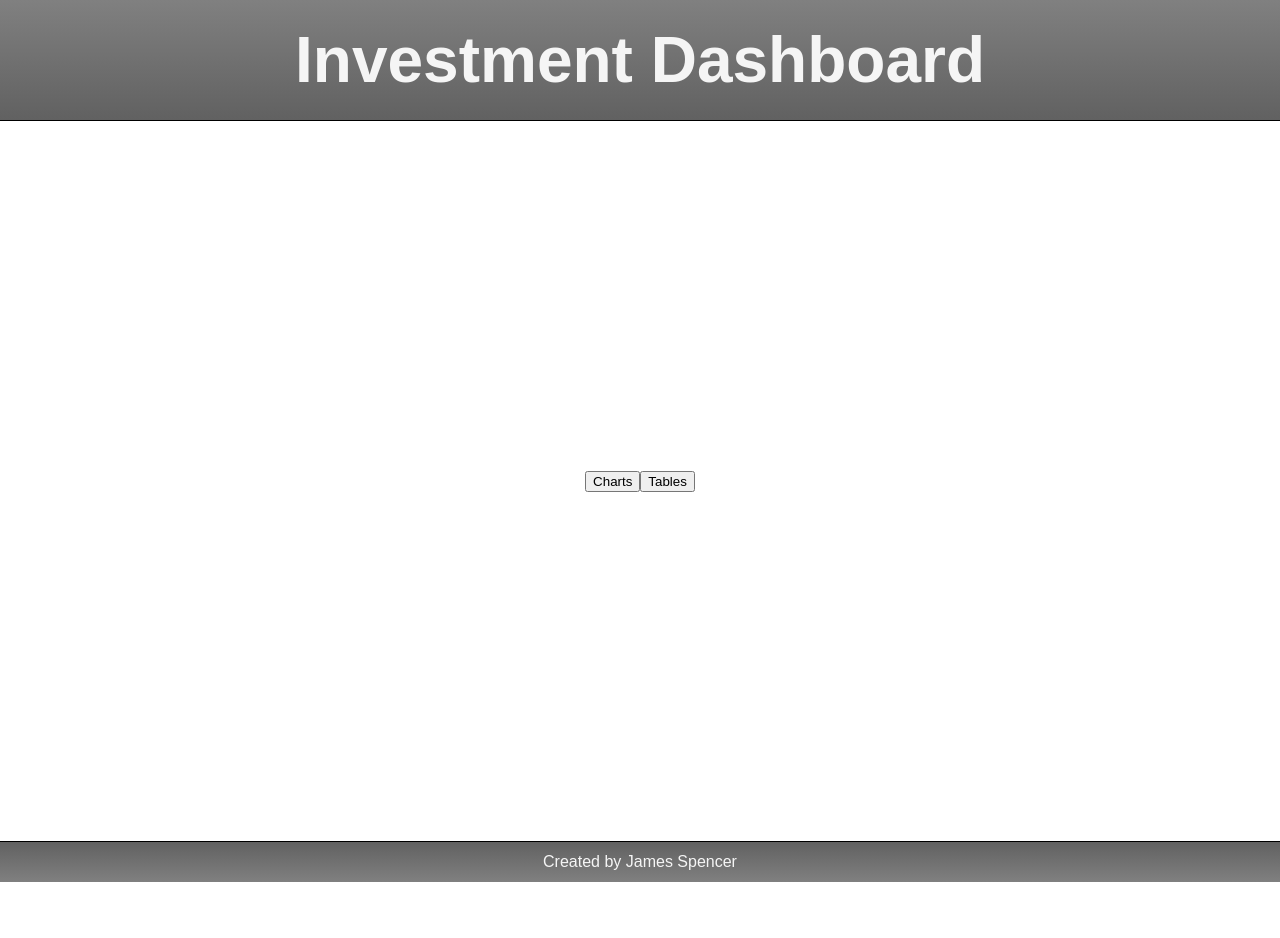
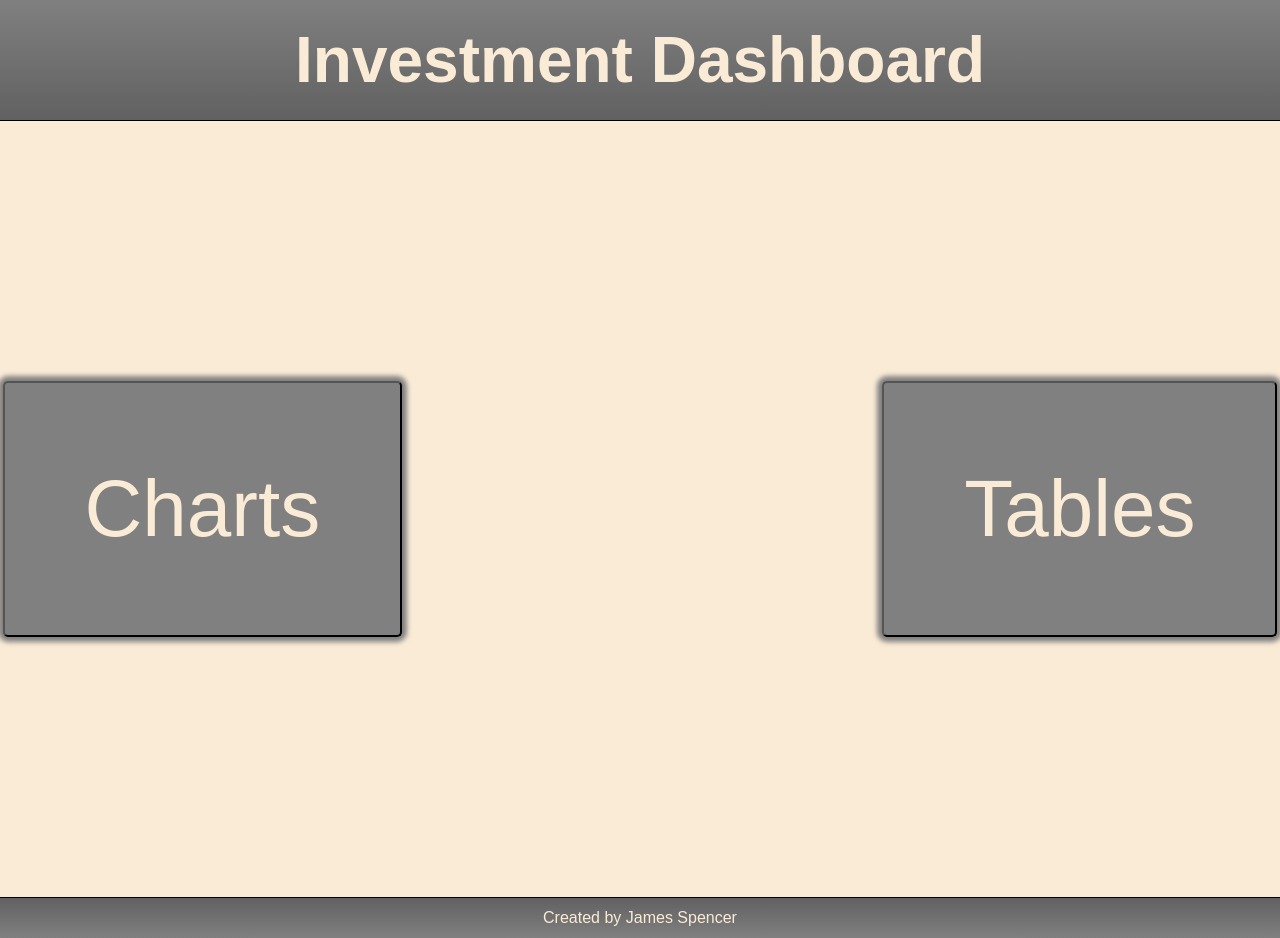
Before and after one commit to jkcswd/Investment-Dashboard-frontend, a React (Create React App) app: page / in a window 1280 px wide. Before the commit the page ends 882 px from the top, so only its background shows below. Built offline with nearby package versions, Linux system fonts and the light colour scheme.

Commit message:
Add button and SVG styles

```diff
--- a/src/App.css
+++ b/src/App.css
@@ -1,5 +1,6 @@
 .App {
   height: 100%;
+  color:antiquewhite
 }
 
 header {
@@ -20,6 +21,7 @@ main {
   display: flex;
   align-items: center;
   justify-content: center;
+  background-color: antiquewhite;
 }
 
 footer {
@@ -34,7 +36,29 @@ footer {
 }
 
 header, footer {
+  color: antiquewhite;
+}
 
-  color: whitesmoke;
+.App button {
+  font-size: 5em;
+  color: antiquewhite;
+  border-radius: 5px;
+  padding: 1em;
+  margin: 3em;
+  background-color: grey;
+  box-shadow: 0 0 5px 5px grey;
+  transition: 500ms;
+}
 
+.App button:hover {
+  transform: scale(1.1);
 }
+
+.Table {
+  color: black;
+}
+
+svg {
+  background-color: white;
+  color: black;
+}
```
